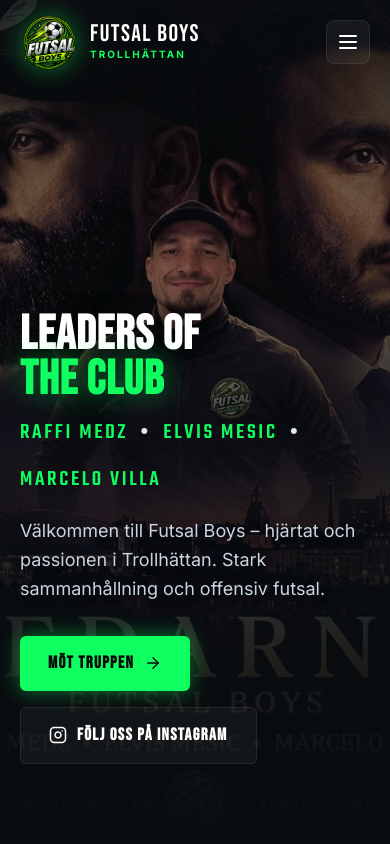
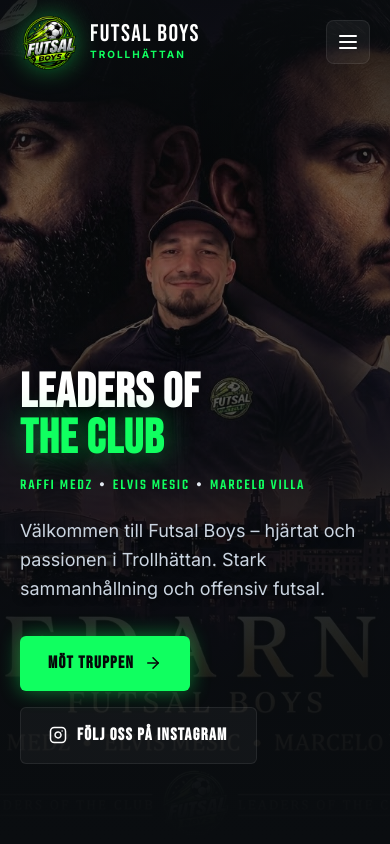
Before and after one commit to Raffi02k/futsalboys, a React (Vite) app in the folder frontend/: page / in a window 390 px wide. Shown: the top 844 px of the page. Built offline with nearby package versions, Linux system fonts and the light colour scheme.

Commit message:
style: keep all three leader names on a single row in mobile

```diff
--- a/frontend/src/styles/global.css
+++ b/frontend/src/styles/global.css
@@ -491,18 +491,21 @@
 
 .hero__leaders-tag {
   font-family: var(--font-condensed);
-  font-size: 22px;
-  letter-spacing: 0.12em;
+  font-size: clamp(12px, 3.8vw, 22px);
+  letter-spacing: clamp(0.04em, 1.2vw, 0.12em);
   color: var(--silver);
   margin-bottom: 20px;
   display: flex;
   align-items: center;
-  gap: 12px;
-  flex-wrap: wrap;
+  gap: clamp(5px, 1.6vw, 12px);
+  flex-wrap: nowrap;
+  white-space: nowrap;
+  max-width: 100%;
 }
 
 .hero__leaders-tag span {
   color: var(--neon-green);
+  white-space: nowrap;
 }
 
 .hero__desc {
```
